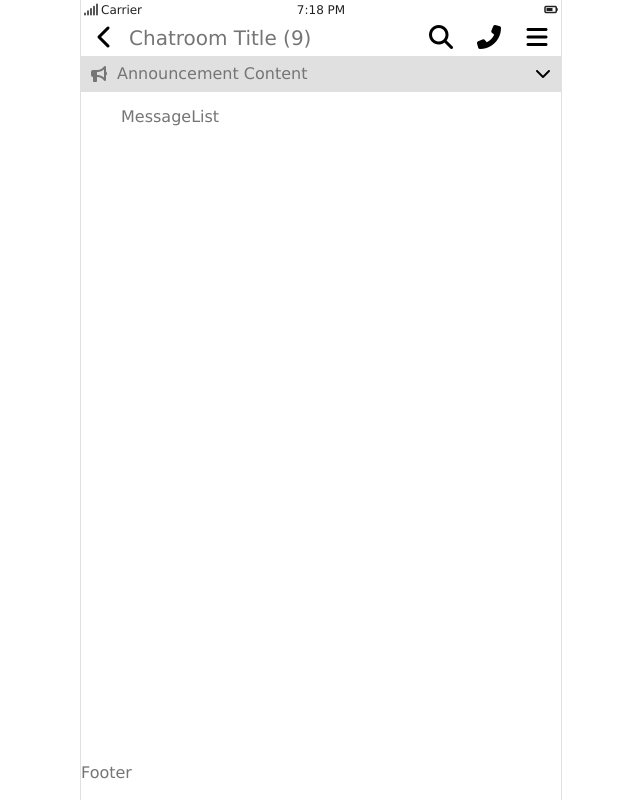
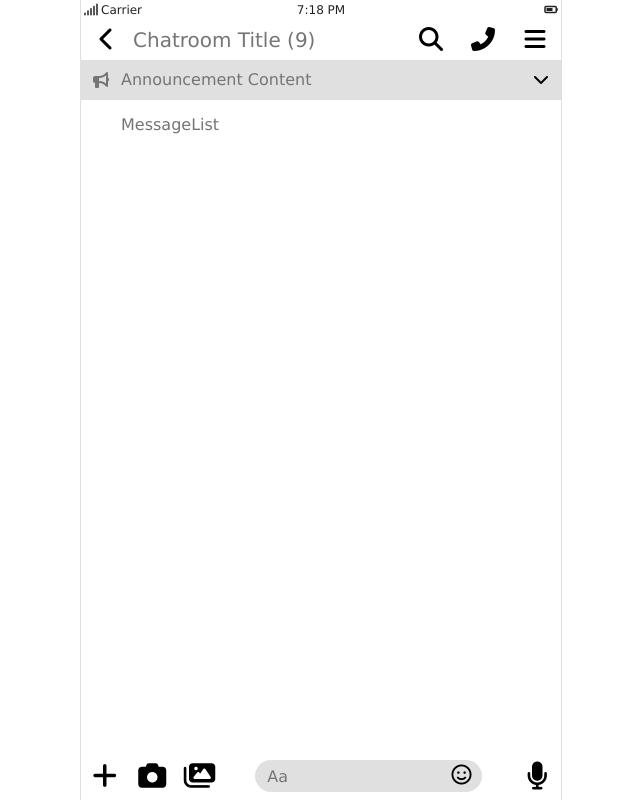
Before and after one commit to expectNothin9/mars, a Next.js app: page /line in a window 1280 px wide. Shown: the whole page, without its empty margins (319-959 px from the left). Built offline with nearby package versions, Linux system fonts and the light colour scheme.

Commit message:
basic template setup of /line <Footer />

```diff
--- /dev/null
+++ b/components/common/FARIcon.js
@@ -0,0 +1,5 @@
+import clz from "classnames";
+
+export default function FARIcon({ name }) {
+  return <i aria-hidden className={clz("far", `fa-${name}`)} />;
+}
--- a/components/line/Footer.js
+++ b/components/line/Footer.js
@@ -1,10 +1,101 @@
 import React from "react";
 import styled from "styled-components";
 
-const StyledFooter = styled.footer`
-  height: var(--h-unit);
+import FASIcon from "../common/FASIcon";
+import FARIcon from "../common/FARIcon";
+
+const StyledButton = styled.button`
+  width: calc(var(--ft-h) + 0.25rem);
+  height: var(--ft-h);
+  margin: 0;
+  padding: 0;
+  background: none;
+  border: none;
+  i {
+    font-size: 1.75rem;
+  }
 `;
 
-const Footer = () => <StyledFooter>Footer</StyledFooter>;
+const MoreFunctionToggleButton = () => (
+  <StyledButton>
+    <FASIcon name="plus" />
+  </StyledButton>
+);
+
+const CameraButton = () => (
+  <StyledButton>
+    <FASIcon name="camera" />
+  </StyledButton>
+);
+
+const PhotoGalleryButton = () => (
+  <StyledButton>
+    <FASIcon name="images" />
+  </StyledButton>
+);
+
+const MicrophoneButton = () => (
+  <StyledButton>
+    <FASIcon name="microphone" />
+  </StyledButton>
+);
+
+const StyledStickerButton = styled.button`
+  position: absolute;
+  top: 0.5rem;
+  right: 0.25rem;
+  width: 2rem;
+  height: 2rem;
+  margin: 0;
+  padding: 0;
+  background: none;
+  border: none;
+  i {
+    font-size: 1.25rem;
+  }
+`;
+const StickerButton = () => (
+  <StyledStickerButton>
+    <FARIcon name="smile" />
+  </StyledStickerButton>
+);
+
+const StyledInputBar = styled.div`
+  flex-grow: 1;
+  margin: 0 var(--space-xl);
+  position: relative;
+
+  input {
+    width: 100%;
+    height: 2rem;
+    padding: 0 2.25rem 0 0.75rem;
+    margin: 0.5rem 0 0;
+    box-sizing: border-box;
+    border: none;
+    border-radius: 1rem;
+    background: var(--mono-light);
+  }
+`;
+const InputBar = ({ title = "Chatroom Title", memberCount = 9 }) => (
+  <StyledInputBar>
+    <input type="text" placeholder="Aa" />
+    <StickerButton />
+  </StyledInputBar>
+);
+
+const StyledFooter = styled.footer`
+  --ft-h: calc(var(--h-unit) + 0.5rem);
+  height: var(--ft-h);
+  display: flex;
+`;
+const Footer = () => (
+  <StyledFooter>
+    <MoreFunctionToggleButton />
+    <CameraButton />
+    <PhotoGalleryButton />
+    <InputBar />
+    <MicrophoneButton />
+  </StyledFooter>
+);
 
 export default Footer;
--- a/components/line/Line.js
+++ b/components/line/Line.js
@@ -17,7 +17,7 @@ const StyledLine = styled.main`
   display: flex;
   flex-direction: column;
 
-  --h-unit: 2.25rem;
+  --h-unit: 2.5rem;
 `;
 
 const Line = () => (
```
